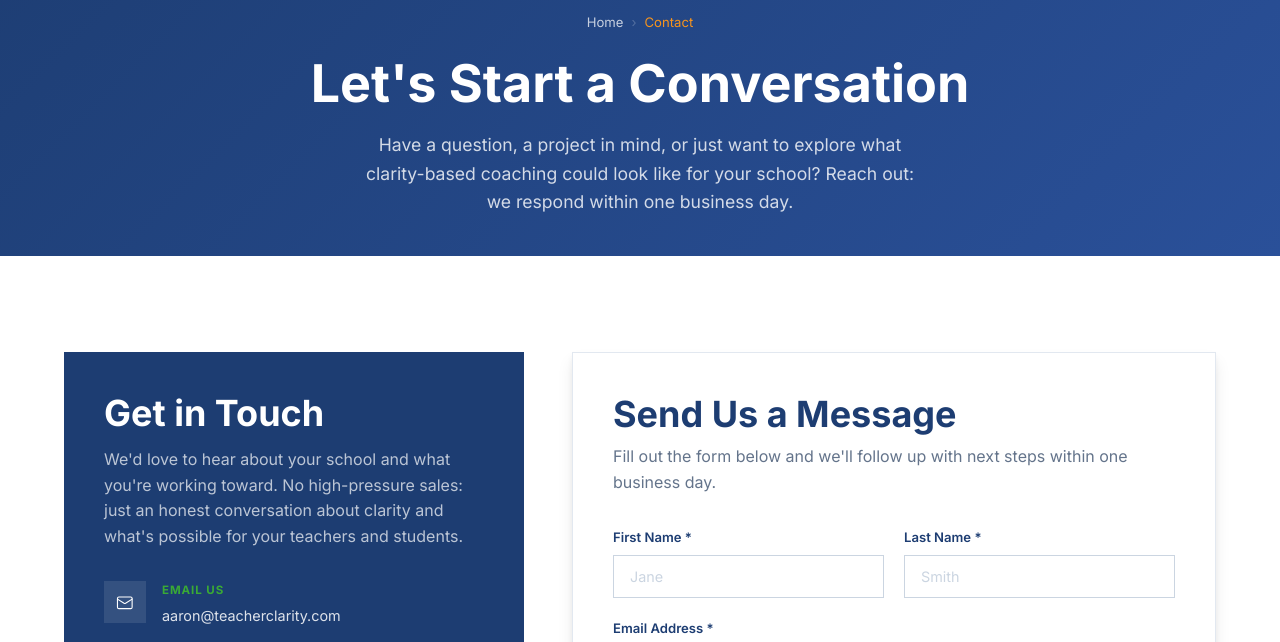
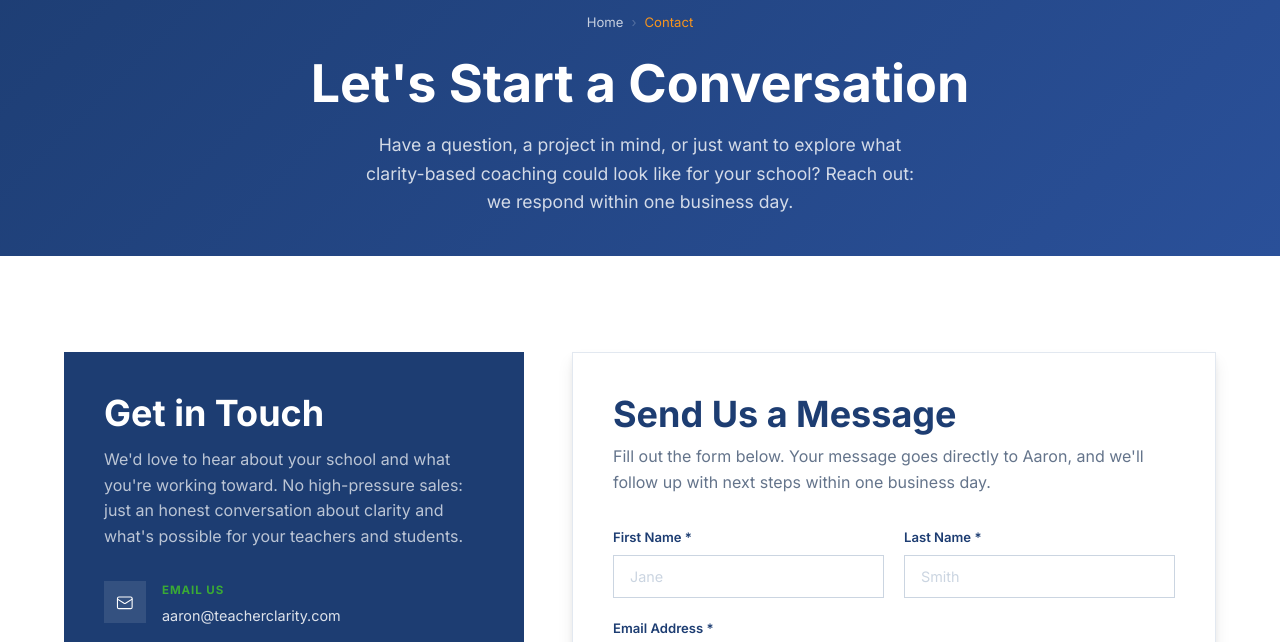
Before and after one commit to aaronheintzman/teacherclarity.com, a plain HTML site: page contact.html in a window 1280 px wide. Shown: the part 132-774 px from the top of the page. Drawn offline with Linux system fonts and the light colour scheme.

Commit message:
Contact forms: note that messages go directly to Aaron
Co-Authored-By: Claude Sonnet 5.5 <noreply@anthropic.com>

```diff
--- a/contact.html
+++ b/contact.html
@@ -160,7 +160,7 @@
           <!-- Form Panel -->
           <div class="contact-form-panel">
             <h2>Send Us a Message</h2>
-            <p>Fill out the form below and we'll follow up with next steps within one business day.</p>
+            <p>Fill out the form below. Your message goes directly to Aaron, and we'll follow up with next steps within one business day.</p>
             <form id="contactForm" action="https://formspree.io/f/xaqzzdbz" method="POST" novalidate>
               <div class="form-row">
                 <div class="form-group">
```
